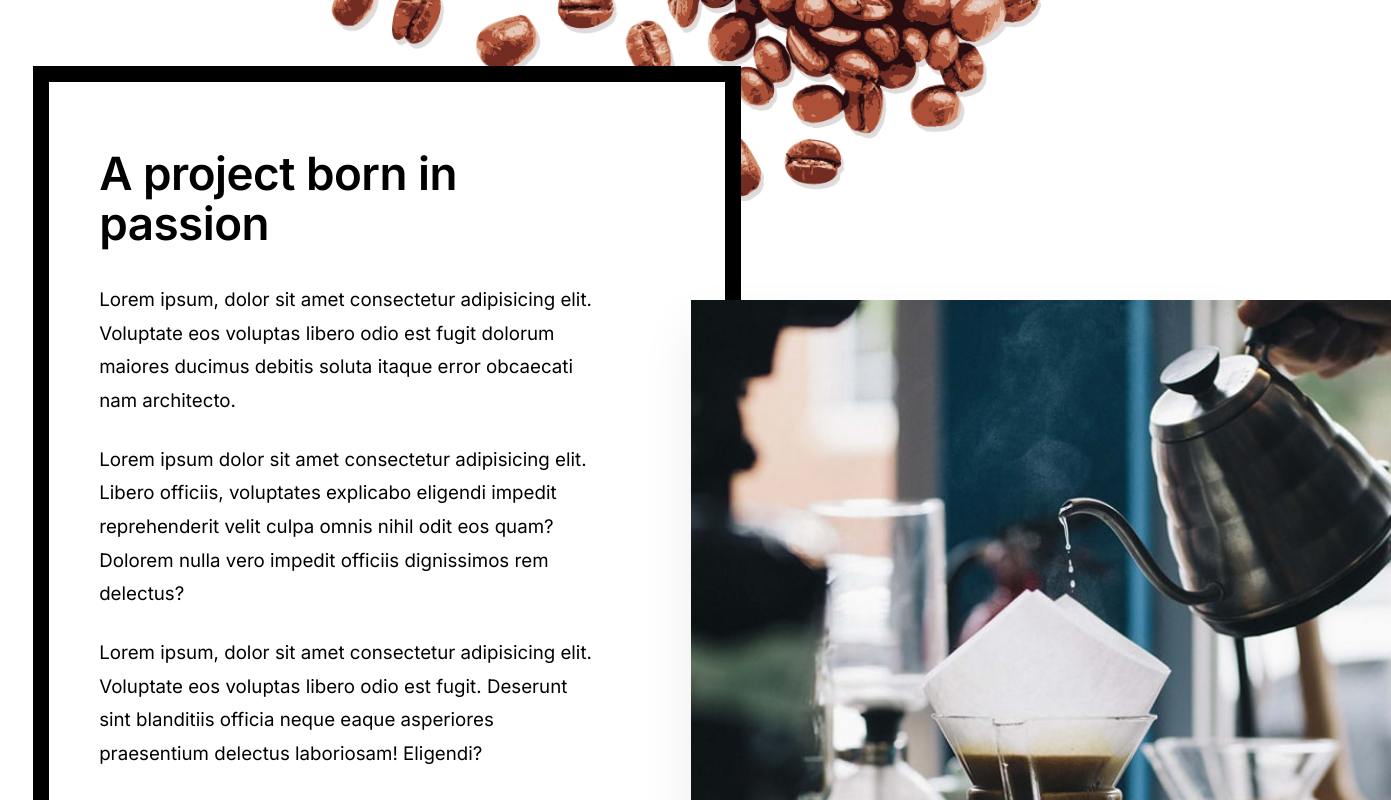
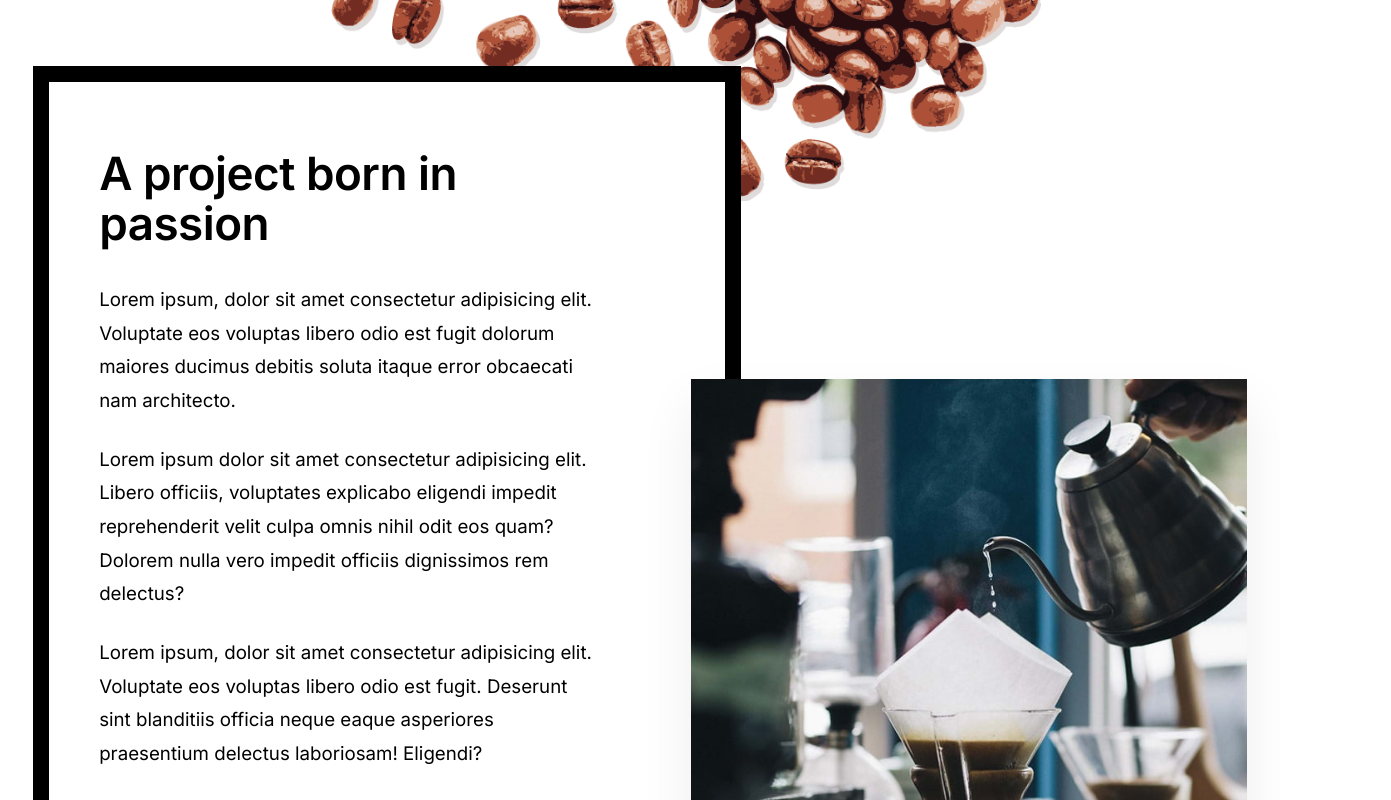
Before and after one commit to zakrzewskib/Kevin-s-Coffee-House, a plain HTML site: page index.html in a window 1280 px wide. Shown: the part 666-1466 px from the top of the page, 1391 px wide, since content can reach past the window. Drawn offline with nearby package versions, Linux system fonts and the light colour scheme.

Commit message:
Update queries

```diff
--- a/css/queries.css
+++ b/css/queries.css
@@ -1,7 +1,7 @@
 /* Below 1904px = 119em image in intro section is too big */
 @media (max-width: 119em) {
   .about-img {
-    width: 700px;
+    width: 100%;
   }
 }
 
@@ -19,3 +19,5 @@
     display: flex;
   }
 }
+
+/* Below 1250px =  - 'About us' item in navigation moves to two lines, come for a visit has no padding,  */
```
